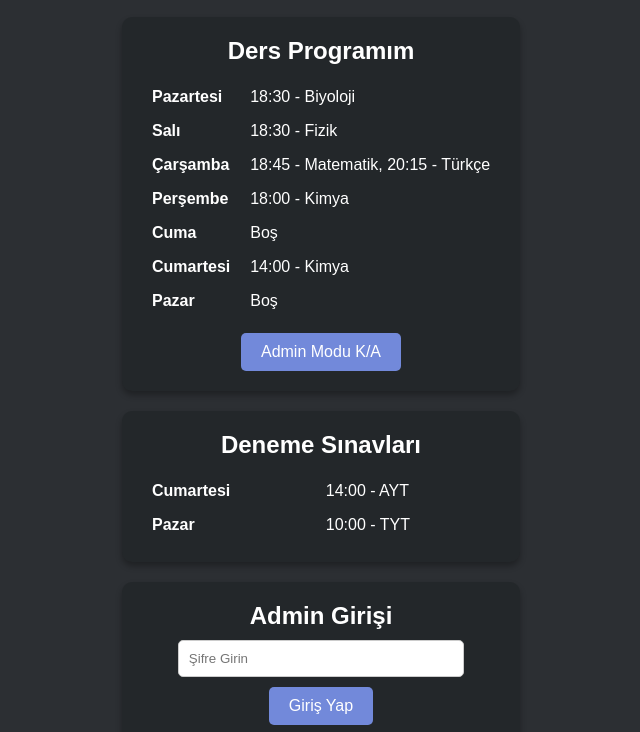
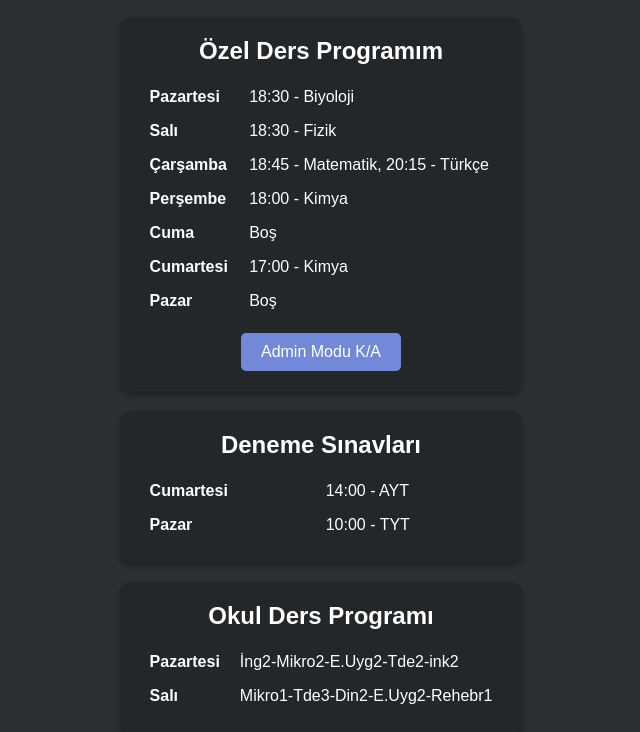
Before and after one commit to Efemnsr/web, a plain HTML site: page index.html in a window 1280 px wide. Shown: the part 68-800 px from the top of the page, without its empty margins (319-959 px from the left). Drawn offline with Linux system fonts and the light colour scheme.

Commit message:
index.html

```diff
--- a/index.html
+++ b/index.html
@@ -40,7 +40,7 @@
             gap: 20px;
         }
 
-        .schedule, .exams {
+        .schedule, .exams, .my-schedule {
             background-color: #23272a;
             padding: 20px;
             border-radius: 10px;
@@ -50,7 +50,7 @@
             max-width: 600px;
         }
 
-        .schedule h2, .exams h2 {
+        .schedule h2, .exams h2, .my-schedule h2 {
             margin-bottom: 15px;
             font-size: 1.5rem;
         }
@@ -135,7 +135,7 @@
 
     <div class="container">
         <div class="schedule">
-            <h2>Ders Programım</h2>
+            <h2>Özel Ders Programım</h2>
             <table id="schedule-table">
                 <!-- Ders programı tablosu burada güncellenecek -->
             </table>
@@ -146,6 +146,20 @@
             <h2>Deneme Sınavları</h2>
             <table id="exam-table">
                 <!-- Deneme sınavı tablosu buraya gelecek -->
+            </table>
+        </div>
+
+        <div class="my-schedule">
+            <h2>Okul Ders Programı</h2>
+            <table>
+                               <tr>
+                    <td class="day">Pazartesi</td>
+                    <td class="lesson">İng2-Mikro2-E.Uyg2-Tde2-ink2</td>
+                </tr>
+                <tr>
+                    <td class="day">Salı</td>
+                    <td class="lesson">Mikro1-Tde3-Din2-E.Uyg2-Rehebr1</td>
+                </tr>
             </table>
         </div>
 
@@ -172,7 +186,7 @@
             { day: 'Çarşamba', lesson: '18:45 - Matematik, 20:15 - Türkçe' },
             { day: 'Perşembe', lesson: '18:00 - Kimya' },
             { day: 'Cuma', lesson: 'Boş' },
-            { day: 'Cumartesi', lesson: '14:00 - Kimya' },
+            { day: 'Cumartesi', lesson: '17:00 - Kimya' },
             { day: 'Pazar', lesson: 'Boş' }
         ];
 
```
